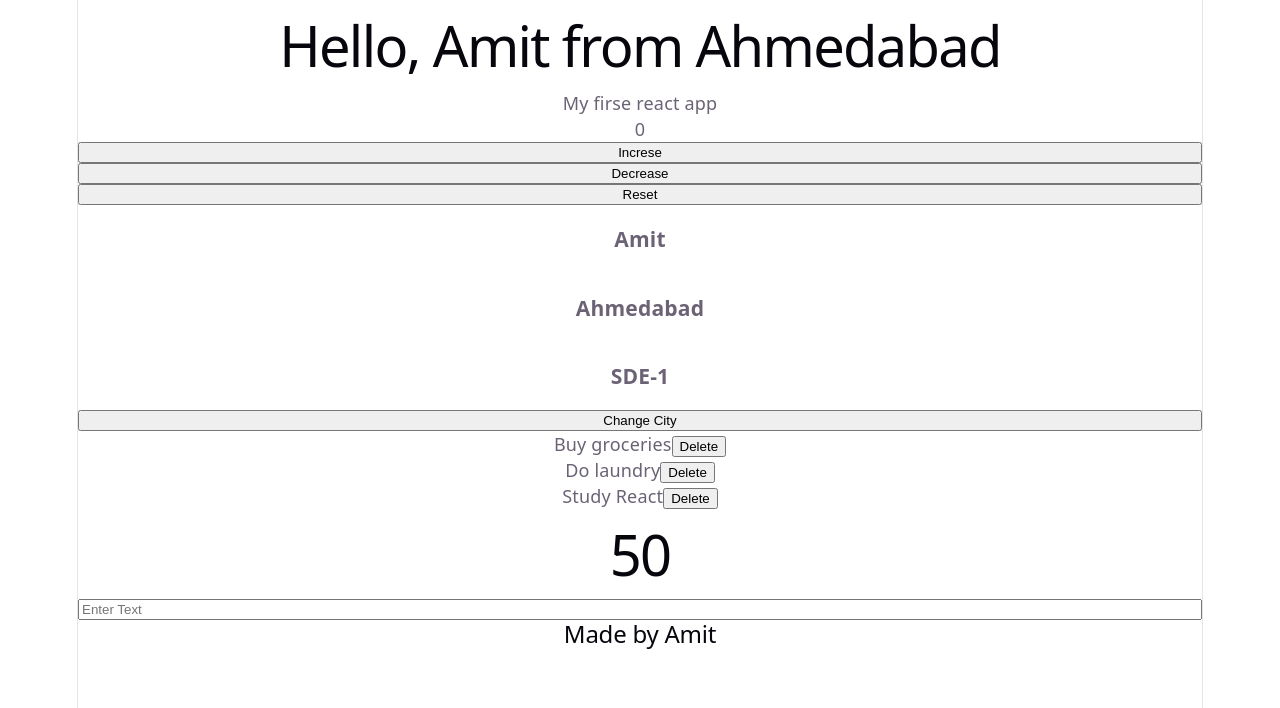
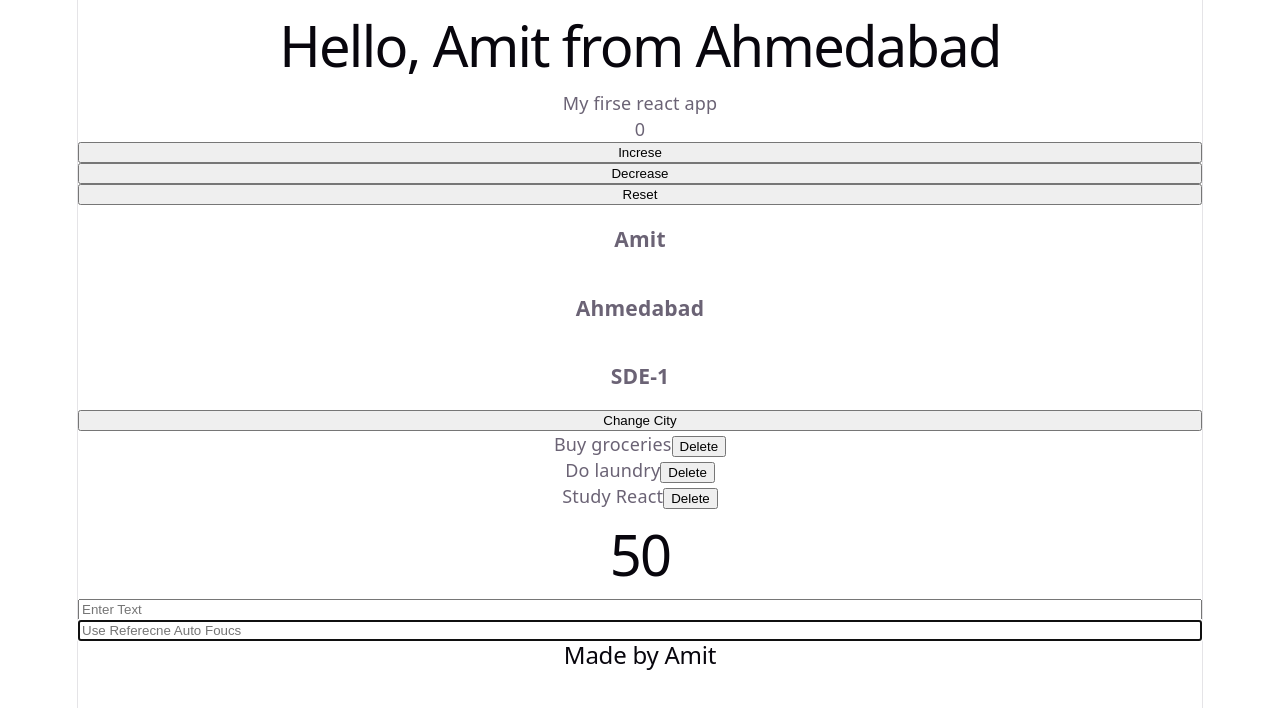
Before and after one commit to amitt39/dev-journey, a React (Vite) app in the folder 02-react/01-basics/my-first-react/: page / in a window 1280 px wide. Shown: the top 708 px of the page. Built offline with nearby package versions, Linux system fonts and the light colour scheme.

Commit message:
feat: Auto foucs the input field on mount

```diff
--- a/02-react/01-basics/my-first-react/src/App.jsx
+++ b/02-react/01-basics/my-first-react/src/App.jsx
@@ -1,3 +1,4 @@
+import AutoFocus from "./AutoFocus";
 import Counter from "./Counter";
 import Footer from "./Footer";
 import Header from "./Header";
@@ -15,6 +16,7 @@ function App() {
       <TaskList />
       <Timer />
       <SearchBar />
+      <AutoFocus />
       <Footer />
     </>
   );
--- /dev/null
+++ b/02-react/01-basics/my-first-react/src/AutoFocus.jsx
@@ -0,0 +1,20 @@
+import { useEffect, useRef } from "react";
+
+function AutoFocus() {
+  const inputRef = useRef();
+  useEffect(() => {
+    inputRef.current.focus();
+  }, []);
+  return (
+    <>
+      <input
+        type="text"
+        name=""
+        id=""
+        ref={inputRef}
+        placeholder="Use Referecne Auto Foucs"
+      />
+    </>
+  );
+}
+export default AutoFocus;
```
